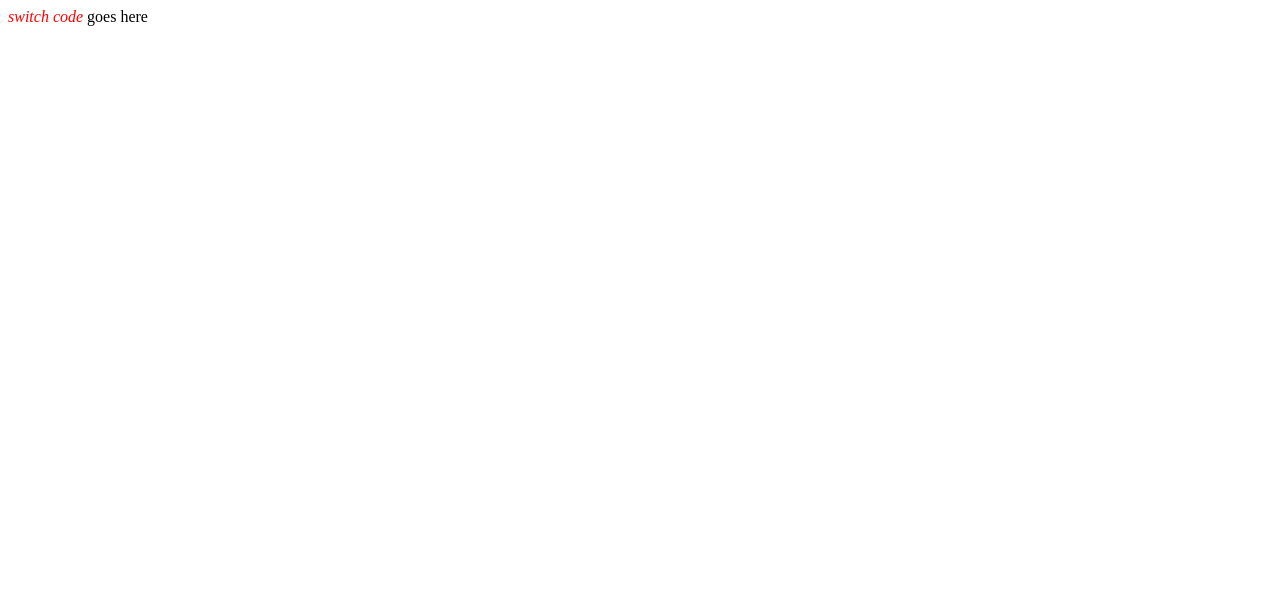
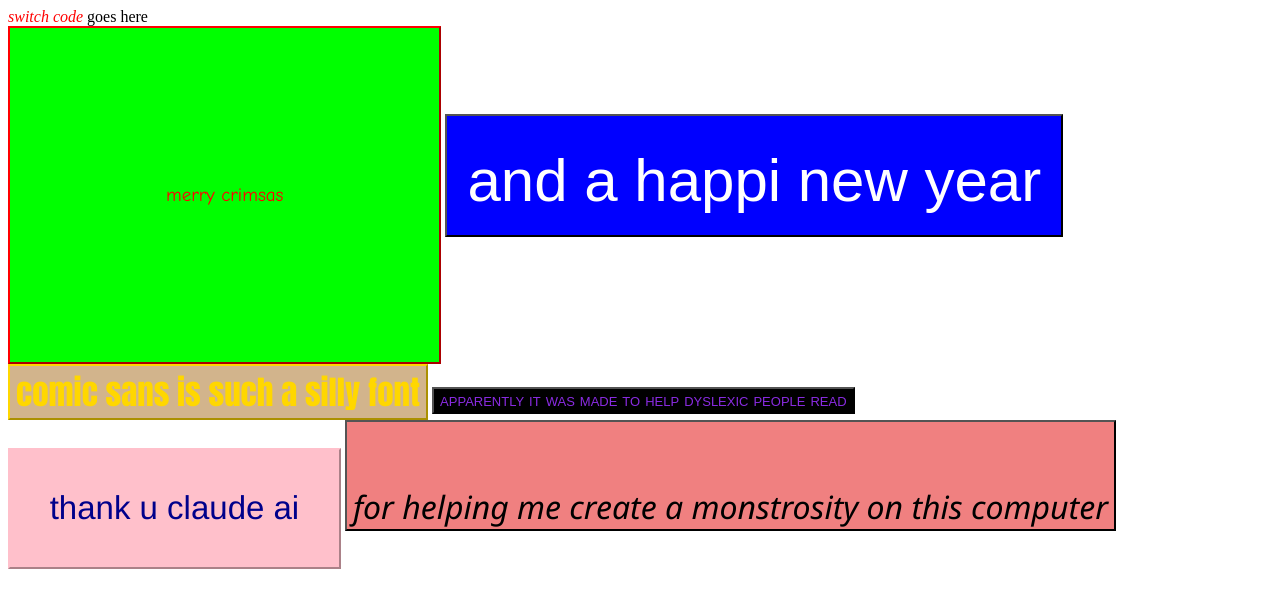
Before and after one commit to Creative-Link-for-Digital-Health/wifi-switch, a plain HTML site: page index.html in a window 1280 px wide. Drawn offline with Linux system fonts and the light colour scheme.

Commit message:
learning css

```diff
--- a/index.html
+++ b/index.html
@@ -8,10 +8,73 @@
       .test-css {
         color:red;
       }
+
+      .peridontis{
+        background-color: lime;
+        color: red;
+        border-color: red;
+        padding: 156px;
+        font-size: 19px;
+        font-family: "Comic Sans MS", "Comic Sans", monospace;
+      }
+      .george {
+        background-color: blue;
+        color: white;
+        padding: 20px;
+        font-size: 60px;
+        min-width: 20%;
+        padding-top: 30px;
+
+      }
+      .caricature {
+        background-color: pink;
+        color: darkblue;
+        border-color: pink;
+        padding: 3.14%;
+        font-size: 33px;
+        font-family:'Franklin Gothic Medium', 'Arial Narrow', Arial, sans-serif;
+      }
+      .hieroglyph{
+        background-color: tan;
+        color: gold;
+        border-color: gold;
+        font-size: 33px;
+        font-weight: 100;
+        font-family:Impact, Haettenschweiler, 'Arial Narrow Bold', sans-serif;
+      }
+      .vestigial{
+        background-color: lightcoral;
+        padding-top: 5%;
+        font-style: italic;
+        font-family:'Segoe UI', Tahoma, Geneva, Verdana, sans-serif;
+        font-size: 200%;
+      }
+      .im-sorry-dima{
+        background-color:black;
+        color:blueviolet;
+        font-variant: small-caps;
+        font-size: large;
+      }
     </style>
   </head>
   <body>
     <em class="test-css">switch code</em> goes here
+
+    <div>
+      <button class="peridontis">merry crimsas</button>
+      <button class="george">and a happi new year</button>
+    </div>
+    <div>
+      <button class="hieroglyph">comic sans is such a silly font</button>
+      <button class="im-sorry-dima">apparently it was made to help dyslexic people read</button>
+
+    </div>
+    <div>
+      <button class="caricature">thank u claude ai</button>
+      <button class="vestigial">for helping me create a monstrosity on this computer</button>
+    </div>
+
+
     <script>
       function testCode() {
         console.log("hello")
```
